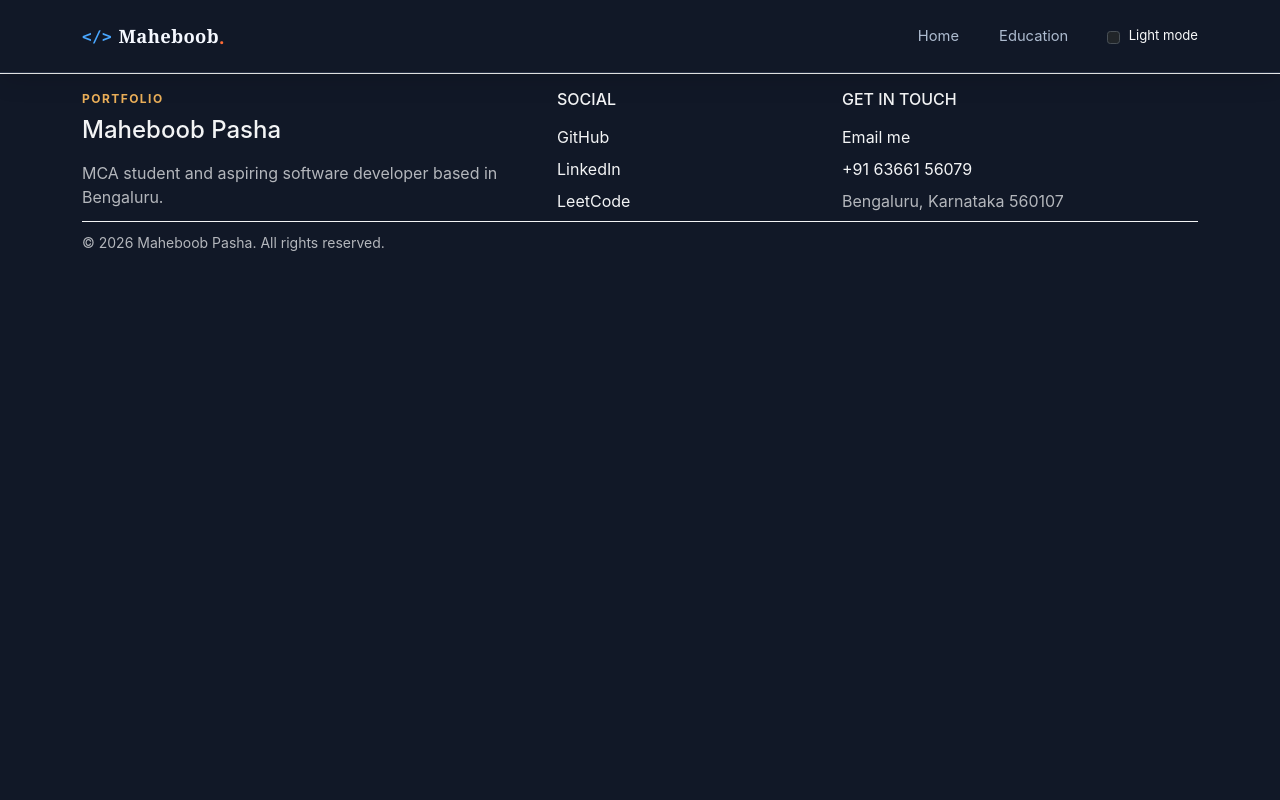
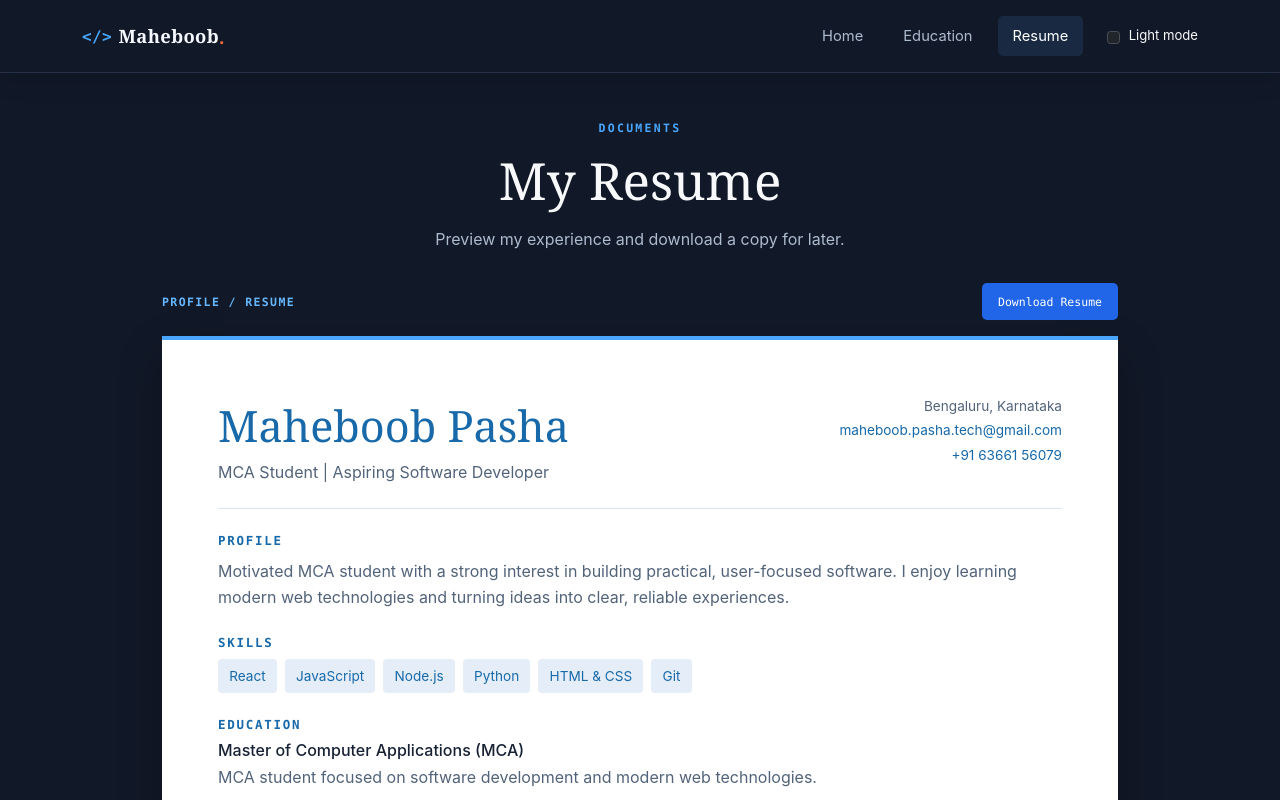
Before and after one commit to Mp-Prince/My_Portfolio, a React (Create React App) app: page /Resume in a window 1280 px wide. Shown: the top 800 px of the page. Built offline with nearby package versions, Linux system fonts and the light colour scheme.

Commit message:
Resume yet to ready

```diff
--- a/src/App.css
+++ b/src/App.css
@@ -156,10 +156,41 @@ body { background: #111827; }
 .education-card-years { margin: 0; }
 .education-card-years small { color: #49a7ff; font: 700 .75rem Consolas, monospace; letter-spacing: .04em; }
 
+/* ==================== Resume page ==================== */
+.resume-page { min-height: 100vh; padding: 3rem 0 4rem; background: #111827; color: #f4f7fc; }
+.resume-page.light { background: #f5f8fc; color: #15243a; }
+.resume-container { max-width: 980px; }
+.resume-header { text-align: center; margin-bottom: 2rem; }
+.resume-header .eyebrow { margin-bottom: .6rem; }
+.resume-header h1 { font: 400 clamp(2.2rem, 5vw, 3.2rem) Georgia, serif; margin: 0; }
+.resume-header > p:last-child { color: #adbbcf; margin: .8rem 0 0; }
+.light .resume-header > p:last-child { color: #52637a; }
+.resume-toolbar { display: flex; align-items: center; justify-content: space-between; gap: 1rem; margin-bottom: 1rem; color: #65b7ff; font: 700 .72rem Consolas, monospace; letter-spacing: .12em; }
+.resume-download { border: 0; background: #2165e8; color: #fff; text-decoration: none; padding: .7rem 1rem; border-radius: 5px; font: 600 .85rem inherit; letter-spacing: 0; cursor: pointer; }
+.resume-download:hover { background: #3c80ff; }
+.resume-document { background: #fff; color: #172235; padding: clamp(1.5rem, 5vw, 3.5rem); border-top: 4px solid #49a7ff; box-shadow: 0 18px 40px rgba(0, 0, 0, .25); }
+.resume-document-header { display: flex; justify-content: space-between; gap: 2rem; padding-bottom: 1.5rem; border-bottom: 1px solid #dbe5f0; }
+.resume-document-header h2 { color: #1769aa; font: 400 clamp(1.8rem, 4vw, 2.7rem) Georgia, serif; margin: 0 0 .35rem; }
+.resume-document-header p { color: #52637a; margin: 0; }
+.resume-contact { display: flex; flex-direction: column; align-items: flex-end; gap: .25rem; color: #52637a; font-size: .85rem; text-align: right; }
+.resume-contact a, .resume-profiles a { color: #1769aa; text-decoration: none; }
+.resume-contact a:hover, .resume-profiles a:hover { text-decoration: underline; }
+.resume-section { padding-top: 1.5rem; }
+.resume-section h3 { color: #1769aa; font: 700 .78rem Consolas, monospace; letter-spacing: .14em; margin: 0 0 .6rem; text-transform: uppercase; }
+.resume-section h4 { font-size: 1rem; margin: 0 0 .25rem; }
+.resume-section p { color: #52637a; line-height: 1.65; margin: 0; }
+.resume-skills, .resume-profiles { display: flex; flex-wrap: wrap; gap: .5rem; }
+.resume-skills span { background: #e5eef8; color: #1769aa; padding: .4rem .7rem; border-radius: 4px; font-size: .85rem; }
+.resume-profiles { gap: 1.25rem; }
+
 @media (max-width: 767px) {
   .education-page { padding: 2rem 0 3rem; }
   .education-grid { grid-template-columns: 1fr; gap: 1.25rem; }
   .education-card-img { height: 180px; }
+  .resume-page { padding: 2rem 0 3rem; }
+  .resume-toolbar { align-items: flex-start; flex-direction: column; }
+  .resume-document-header { flex-direction: column; gap: 1rem; }
+  .resume-contact { align-items: flex-start; text-align: left; }
 }
 
 @media (max-width: 767px) { .portfolio-nav-inner { width: calc(100% - 2.4rem); min-height: 64px; justify-content: space-between; flex-wrap: wrap; } .navbar-toggler { display: block; } .portfolio-nav .navbar-collapse { display: none; width: 100%; padding: .5rem 0 1rem; border-top: 1px solid rgba(142, 173, 214, .16); } .portfolio-nav .navbar-collapse.show { display: block; } .portfolio-links { display: block; gap: .2rem; margin-top: .4rem; } .portfolio-links .nav-link { padding: .7rem .5rem; } .theme-control { margin: .7rem 0 .2rem; padding: .7rem .5rem 0; border-top: 1px solid rgba(142, 173, 214, .16); } .hero-content { padding: 4.8rem 1.2rem 3.2rem; flex-direction: column-reverse; text-align: center; } .hero-copy { max-width: 100%; } .code-showcase { flex: 0 0 auto; margin-bottom: 1.5rem; } .code-window { display: none; } .hero-copy h1 { font-size: clamp(3rem, 15vw, 4.4rem); } .hero-description { font-size: 1rem; margin: 1.6rem auto 0; } .skill-list { gap: .5rem; justify-content: center; } .skill-pill { padding: .5rem .8rem; font-size: .78rem; } .contact-strip { flex-direction: column; gap: 1.2rem; padding: 1.5rem 1.2rem 2.5rem; } .contact-strip a, .contact-strip span { overflow-wrap: anywhere; } }
--- a/src/App.js
+++ b/src/App.js
@@ -2,6 +2,7 @@ import './App.css';
 import Education from './Components/Education';
 import Home from './Components/Home';
 import Footer from './Components/Footer';
+import Resume from './Components/Resume';
 // import './Components/NavBar';
 import NavBar from './Components/NavBar';
 import { useState } from 'react';
@@ -34,6 +35,8 @@ function App() {
       <Route path='/Education' element={<Education Mode ={mode} text = {text}></Education>}>
 
       </Route>
+      <Route path='/Resume' element={<Resume Mode={mode} text={text} />}>
+      </Route>
       {/* <Home Mode = {mode} text = {text} ></Home> */}
     {/* <Education Mode ={mode} text = {text}></Education> */}
     </Routes>
--- a/src/Components/NavBar.js
+++ b/src/Components/NavBar.js
@@ -23,6 +23,9 @@ export default function NavBar(prop) {
                         <li className="nav-item">
                             <NavLink to="/Education" className="nav-link" onClick={closeMenu} end>Education</NavLink>
                         </li>
+                        <li className="nav-item">
+                            <NavLink to="/Resume" className="nav-link" onClick={closeMenu} end>Resume</NavLink>
+                        </li>
                     </ul>
                     <div className="theme-control">
                         <input className="form-check-input" type="checkbox" id="checkNativeSwitch" onChange={prop.toggel} checked={prop.Mode === 'light'} />
--- /dev/null
+++ b/src/Components/Resume.js
@@ -0,0 +1,76 @@
+const resume = {
+	name: 'Maheboob Pasha',
+	role: 'MCA Student | Aspiring Software Developer',
+	location: 'Bengaluru, Karnataka',
+	email: 'maheboob.pasha.tech@gmail.com',
+	phone: '+91 63661 56079',
+	summary: 'Motivated MCA student with a strong interest in building practical, user-focused software. I enjoy learning modern web technologies and turning ideas into clear, reliable experiences.',
+	skills: ['React', 'JavaScript', 'Node.js', 'Python', 'HTML & CSS', 'Git'],
+	education: 'Master of Computer Applications (MCA)',
+	links: [
+		{ label: 'GitHub', url: 'https://github.com/' },
+		{ label: 'LinkedIn', url: 'https://www.linkedin.com/' },
+		{ label: 'LeetCode', url: 'https://leetcode.com/' },
+	],
+}
+
+function downloadResume() {
+	const content = `<!doctype html><html><head><meta charset="utf-8"><title>${resume.name} - Resume</title><style>body{font-family:Arial,sans-serif;max-width:800px;margin:48px auto;color:#172235;line-height:1.6}h1{margin-bottom:4px;color:#1769aa}h2{border-bottom:2px solid #49a7ff;padding-bottom:5px;margin-top:30px}h3{margin-bottom:4px}p{margin-top:4px}.contact{color:#52637a}.skills span{display:inline-block;background:#e5eef8;padding:5px 10px;margin:4px;border-radius:4px}</style></head><body><h1>${resume.name}</h1><p><strong>${resume.role}</strong></p><p class="contact">${resume.location} | ${resume.email} | ${resume.phone}</p><h2>Profile</h2><p>${resume.summary}</p><h2>Skills</h2><p class="skills">${resume.skills.map((skill) => `<span>${skill}</span>`).join('')}</p><h2>Education</h2><h3>${resume.education}</h3><h2>Profiles</h2><p>${resume.links.map((link) => `${link.label}: ${link.url}`).join('<br>')}</p></body></html>`
+	const file = new Blob([content], { type: 'text/html' })
+	const url = URL.createObjectURL(file)
+	const link = document.createElement('a')
+	link.href = url
+	link.download = 'Maheboob-Pasha-Resume.html'
+	link.click()
+	URL.revokeObjectURL(url)
+}
+
+export default function Resume({ Mode = 'dark', text = 'light' }) {
+	return (
+		<main className={`resume-page ${Mode} text-${text}`}>
+			<div className="container resume-container">
+				<header className="resume-header">
+					<p className="eyebrow">DOCUMENTS</p>
+					<h1>My Resume</h1>
+					<p>Preview my experience and download a copy for later.</p>
+				</header>
+
+				<div className="resume-toolbar">
+					<span>PROFILE / RESUME</span>
+					<button className="resume-download" type="button" onClick={downloadResume}>Download Resume</button>
+				</div>
+
+				<article className="resume-document">
+					<header className="resume-document-header">
+						<div>
+							<h2>{resume.name}</h2>
+							<p>{resume.role}</p>
+						</div>
+						<div className="resume-contact">
+							<span>{resume.location}</span>
+							<a href={`mailto:${resume.email}`}>{resume.email}</a>
+							<a href={`tel:${resume.phone.replaceAll(' ', '')}`}>{resume.phone}</a>
+						</div>
+					</header>
+					<section className="resume-section">
+						<h3>Profile</h3>
+						<p>{resume.summary}</p>
+					</section>
+					<section className="resume-section">
+						<h3>Skills</h3>
+						<div className="resume-skills">{resume.skills.map((skill) => <span key={skill}>{skill}</span>)}</div>
+					</section>
+					<section className="resume-section">
+						<h3>Education</h3>
+						<h4>{resume.education}</h4>
+						<p>MCA student focused on software development and modern web technologies.</p>
+					</section>
+					<section className="resume-section">
+						<h3>Profiles</h3>
+						<div className="resume-profiles">{resume.links.map((link) => <a key={link.label} href={link.url} target="_blank" rel="noreferrer">{link.label}</a>)}</div>
+					</section>
+				</article>
+			</div>
+		</main>
+	)
+}
```
